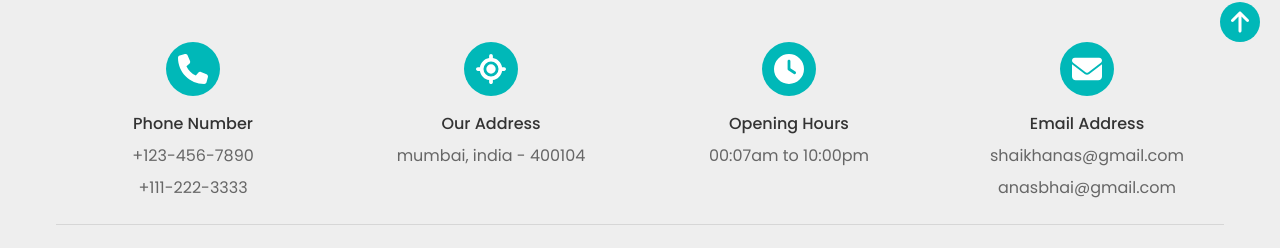
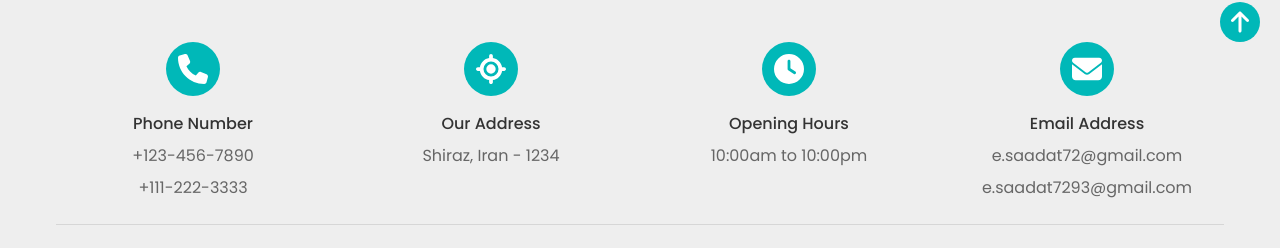
Before and after one commit to imansaadat/dentist-react-tailwind, a React (Create React App) app: page / in a window 1280 px wide. Shown: the part 4171-4419 px from the top of the page. Built offline with nearby package versions, Linux system fonts and the light colour scheme; the HTML template or start-up script is replaced by a standard one.

Commit message:
Update FooterData.jsx

```diff
--- a/src/components/Footer/FooterData.jsx
+++ b/src/components/Footer/FooterData.jsx
@@ -15,19 +15,19 @@ const FooterData = () => {
     {
       icon: faLocation,
       title: 'Our Address',
-      Firstsubtitle: 'mumbai, india - 400104',
+      Firstsubtitle: 'Shiraz, Iran - 1234',
 
     },
     {
       icon: faClock,
       title: 'Opening Hours',
-      Firstsubtitle: '00:07am to 10:00pm',
+      Firstsubtitle: '10:00am to 10:00pm',
     },
     {
       icon: faEnvelope,
       title: 'Email Address',
-      Firstsubtitle: 'shaikhanas@gmail.com',
-      Secondsubtitle: 'anasbhai@gmail.com'
+      Firstsubtitle: 'e.saadat72@gmail.com',
+      Secondsubtitle: 'e.saadat7293@gmail.com'
     },
   ]
 
```
